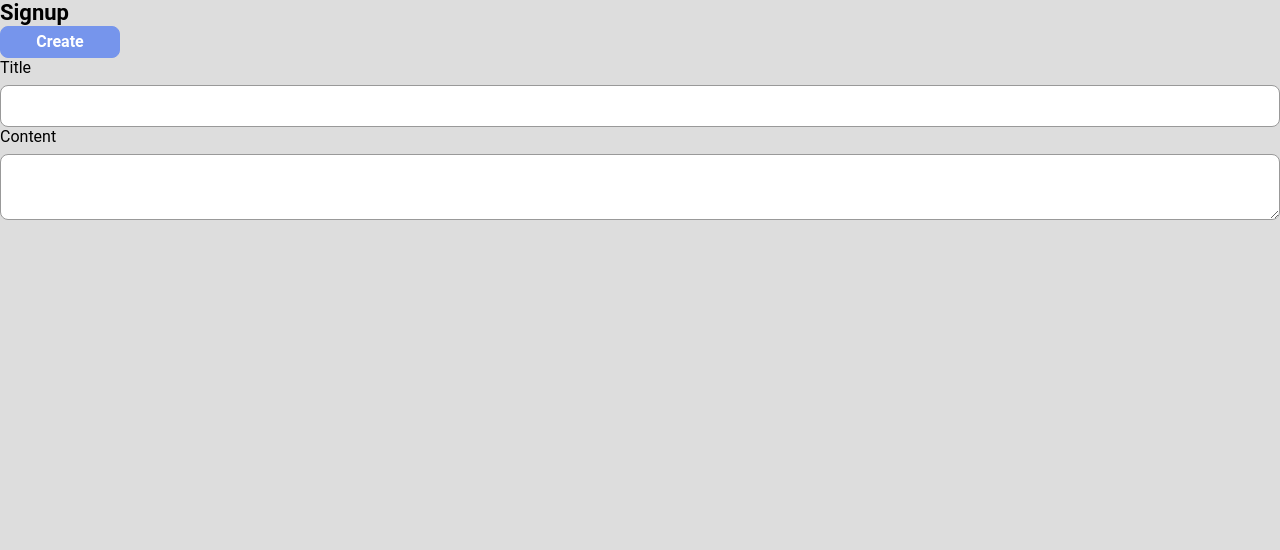
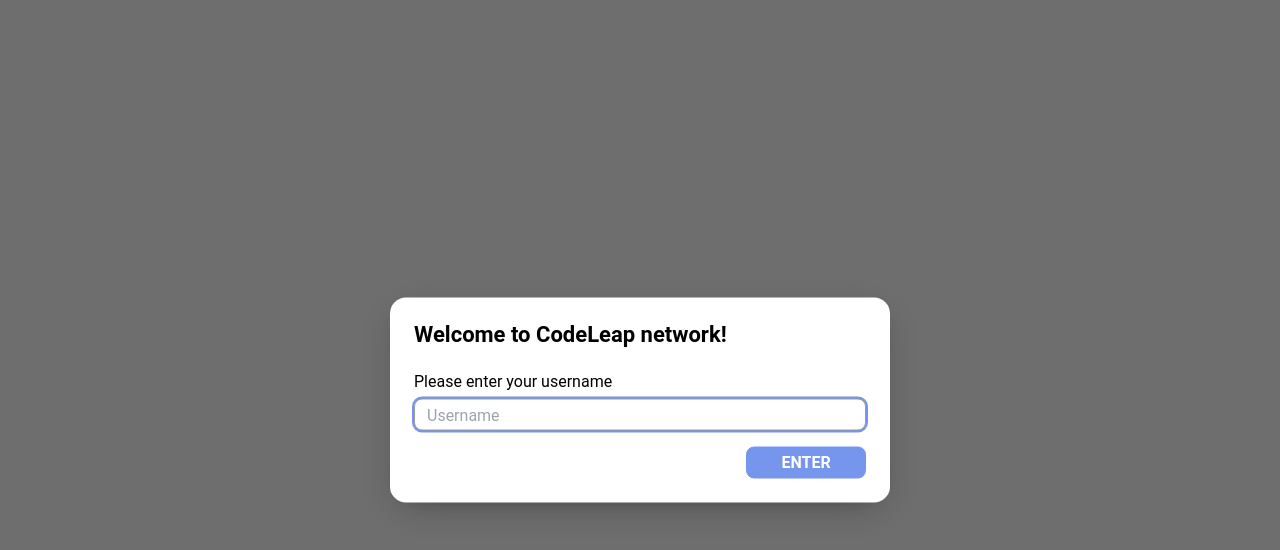
Before and after one commit to kenmarcos/codeleap-network, a React (Vite) app: page / in a window 1280 px wide. Shown: the top 550 px of the page. Built offline with nearby package versions, Linux system fonts and the light colour scheme.

Commit message:
feat: add signup form modal

```diff
--- a/package.json
+++ b/package.json
@@ -9,9 +9,13 @@
     "preview": "vite preview"
   },
   "dependencies": {
+    "@hookform/resolvers": "^3.0.1",
+    "@radix-ui/react-dialog": "^1.0.3",
     "react": "^18.2.0",
     "react-dom": "^18.2.0",
-    "react-router-dom": "^6.10.0"
+    "react-hook-form": "^7.43.9",
+    "react-router-dom": "^6.10.0",
+    "yup": "^1.0.2"
   },
   "devDependencies": {
     "@types/node": "^18.15.11",
--- /dev/null
+++ b/src/components/Form/ErrorMessage/index.tsx
@@ -0,0 +1,13 @@
+interface ErrorMessageProps {
+  error?: string;
+}
+
+const ErrorMessage = (props: ErrorMessageProps) => {
+  if (!props.error) {
+    return null;
+  }
+
+  return <span className="text-xs text-red-500 mt-1">{props.error}</span>;
+};
+
+export default ErrorMessage;
--- a/src/components/Form/Field/index.tsx
+++ b/src/components/Form/Field/index.tsx
@@ -1,7 +1,7 @@
-import React, { HTMLAttributes } from "react";
+import React, { FieldsetHTMLAttributes, HTMLAttributes } from "react";
 
-const Field = (props: HTMLAttributes<HTMLDivElement>) => {
-  return <div {...props} className="flex flex-col gap-2" />;
+const Field = (props: FieldsetHTMLAttributes<HTMLFieldSetElement>) => {
+  return <fieldset {...props} className="flex flex-col" />;
 };
 
 export default Field;
--- a/src/components/Form/Input/index.tsx
+++ b/src/components/Form/Input/index.tsx
@@ -1,10 +1,18 @@
 import { InputHTMLAttributes } from "react";
+import { useFormContext } from "react-hook-form";
 
-const Input = (props: InputHTMLAttributes<HTMLInputElement>) => {
+interface InputProps extends InputHTMLAttributes<HTMLInputElement> {
+  name: string;
+}
+
+const Input = (props: InputProps) => {
+  const { register } = useFormContext();
+
   return (
     <input
       {...props}
-      className="rounded-lg border border-custom-gray-500 py-2 px-3 focus:outline-none focus:ring-2 focus:ring-primary"
+      className="w-full rounded-lg border border-custom-gray-500 py-2 px-3 focus:outline-none focus:ring-2 focus:ring-primary h-8"
+      {...register(props.name)}
     />
   );
 };
--- a/src/components/Form/Label/index.tsx
+++ b/src/components/Form/Label/index.tsx
@@ -1,7 +1,7 @@
 import { LabelHTMLAttributes } from "react";
 
 const Label = (props: LabelHTMLAttributes<HTMLLabelElement>) => {
-  return <label {...props} className="leading-[19px]" />;
+  return <label {...props} className="leading-[19px] mb-2" />;
 };
 
 export default Label;
--- a/src/components/Form/TextArea/index.tsx
+++ b/src/components/Form/TextArea/index.tsx
@@ -1,6 +1,10 @@
 import { TextareaHTMLAttributes } from "react";
 
-const TextArea = (props: TextareaHTMLAttributes<HTMLTextAreaElement>) => {
+interface TextAreaProps extends TextareaHTMLAttributes<HTMLTextAreaElement> {
+  name: string;
+}
+
+const TextArea = (props: TextAreaProps) => {
   return (
     <textarea
       {...props}
--- a/src/components/Form/index.tsx
+++ b/src/components/Form/index.tsx
@@ -1,13 +1,13 @@
-// import { ErrorMessage } from "./ErrorMessage";
 import Field from "./Field";
 import Label from "./Label";
 import Input from "./Input";
 import TextArea from "./TextArea";
+import ErrorMessage from "./ErrorMessage";
 
 export const Form = {
   Field,
   Label,
   Input,
   TextArea,
-  //   ErrorMessage,
+  ErrorMessage,
 };
--- /dev/null
+++ b/src/pages/Signup/components/SignupFormModal/index.tsx
@@ -0,0 +1,46 @@
+import Button from "@/components/Button";
+import { Form } from "@/components/Form";
+import * as Dialog from "@radix-ui/react-dialog";
+import { FormProvider } from "react-hook-form";
+import { useSignup } from "../../useSignup";
+
+const SignupFormModal = () => {
+  const { signupForm, handleSubmit, handleFormSubmit, errors } = useSignup();
+
+  return (
+    <Dialog.Root defaultOpen>
+      <Dialog.Portal>
+        <Dialog.Overlay className="bg-black bg-opacity-50 data-[state=open]:animate-overlayShow fixed inset-0" />
+
+        <Dialog.Content
+          onPointerDownOutside={(event) => event.preventDefault()}
+          className="data-[state=open]:animate-contentShow fixed top-[50%] left-[50%] max-h-[85vh] w-[90vw] max-w-[500px] translate-x-[-50%] translate-y-[-50%] rounded-2xl bg-white p-6 shadow-[hsl(206_22%_7%_/_35%)_0px_10px_38px_-10px,_hsl(206_22%_7%_/_20%)_0px_10px_20px_-15px] focus:outline-none"
+        >
+          <Dialog.Title className="mb-6">
+            Welcome to CodeLeap network!
+          </Dialog.Title>
+
+          <FormProvider {...signupForm}>
+            <form onSubmit={handleSubmit(handleFormSubmit)}>
+              <Form.Field>
+                <Form.Label>Please enter your username</Form.Label>
+
+                <Form.Input name="username" placeholder="Username" />
+
+                <Form.ErrorMessage error={errors.username?.message} />
+              </Form.Field>
+
+              <div className="mt-4 flex justify-end">
+                <Button type="submit" className="btn-primary uppercase">
+                  Enter
+                </Button>
+              </div>
+            </form>
+          </FormProvider>
+        </Dialog.Content>
+      </Dialog.Portal>
+    </Dialog.Root>
+  );
+};
+
+export default SignupFormModal;
--- a/src/pages/Signup/index.tsx
+++ b/src/pages/Signup/index.tsx
@@ -1,23 +1,9 @@
-import Button from "@/components/Button";
-import { Form } from "@/components/Form";
+import SignupFormModal from "./components/SignupFormModal";
 
 const Signup = () => {
   return (
     <>
-      <h2>Signup</h2>
-      <Button className="btn-primary">Create</Button>
-
-      <Form.Field>
-        <Form.Label htmlFor="title">Title</Form.Label>
-
-        <Form.Input id="title" />
-      </Form.Field>
-
-      <Form.Field>
-        <Form.Label htmlFor="content">Content</Form.Label>
-
-        <Form.TextArea id="content" />
-      </Form.Field>
+      <SignupFormModal />
     </>
   );
 };
--- /dev/null
+++ b/src/pages/Signup/schema.ts
@@ -0,0 +1,5 @@
+import * as yup from "yup";
+
+export const signupSchema = yup.object().shape({
+  username: yup.string().required("*Required field"),
+});
--- /dev/null
+++ b/src/pages/Signup/types.ts
@@ -0,0 +1,4 @@
+import * as yup from "yup";
+import { signupSchema } from "./schema";
+
+export type signupData = yup.InferType<typeof signupSchema>;
--- /dev/null
+++ b/src/pages/Signup/useSignup.ts
@@ -0,0 +1,26 @@
+import { useForm } from "react-hook-form";
+import { signupData } from "./types";
+import { yupResolver } from "@hookform/resolvers/yup";
+import { signupSchema } from "./schema";
+
+export const useSignup = () => {
+  const signupForm = useForm<signupData>({
+    resolver: yupResolver(signupSchema),
+  });
+
+  const {
+    handleSubmit,
+    formState: { errors },
+  } = signupForm;
+
+  const handleFormSubmit = (data: signupData) => {
+    console.log(data);
+  };
+
+  return {
+    signupForm,
+    handleSubmit,
+    handleFormSubmit,
+    errors,
+  };
+};
```
Also changed, not shown: 1 other file (tests, documents, lock files or other folders).
